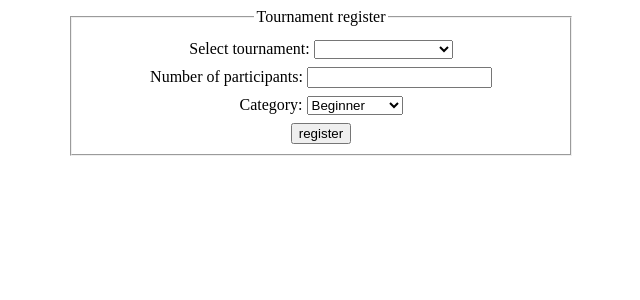
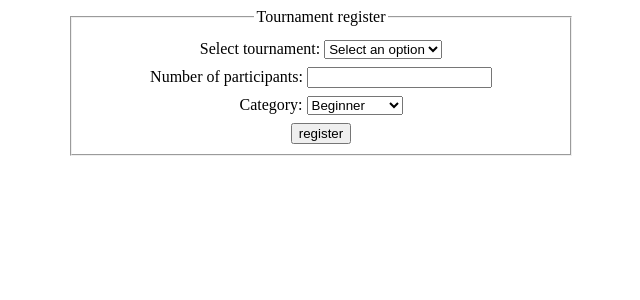
Before and after one commit to MariandreaMV/proyecto-2-droma, a PHP site: page /php/tournament_register.php in a window 1280 px wide. Shown: the top 300 px of the page, without its empty margins (319-959 px from the left). Run offline with PHP 8.4, Linux system fonts and the light colour scheme; the visitor is signed in with stand-in values (Sample User, id 1); tables that the repository leaves empty or names only in its code hold one stand-in row (values such as "Sample post").

Commit message:
small changes jajajaj

```diff
--- a/php/tournament_register.php
+++ b/php/tournament_register.php
@@ -13,14 +13,16 @@
 
 
     function tournament_list(){
-        echo  '<option value="0"></option>';
+        echo  '<option value="0" disabled selected>Select an option</option>';
         $pdo = Database::getConnection();
         $sql ="SELECT * FROM tournaments";
         $query = $pdo->prepare($sql);
         $query->execute();
 
         while($torneo=$query->fetch(PDO::FETCH_ASSOC))
-           echo '<option value="'.$torneo['name'].'">'.$torneo['name'].'</option>';
+            if ($torneo['status']== 1)
+                 echo '<option value="'.$torneo['name'].'">'.$torneo['name'].'</option>';
+
     }
 
 
```
